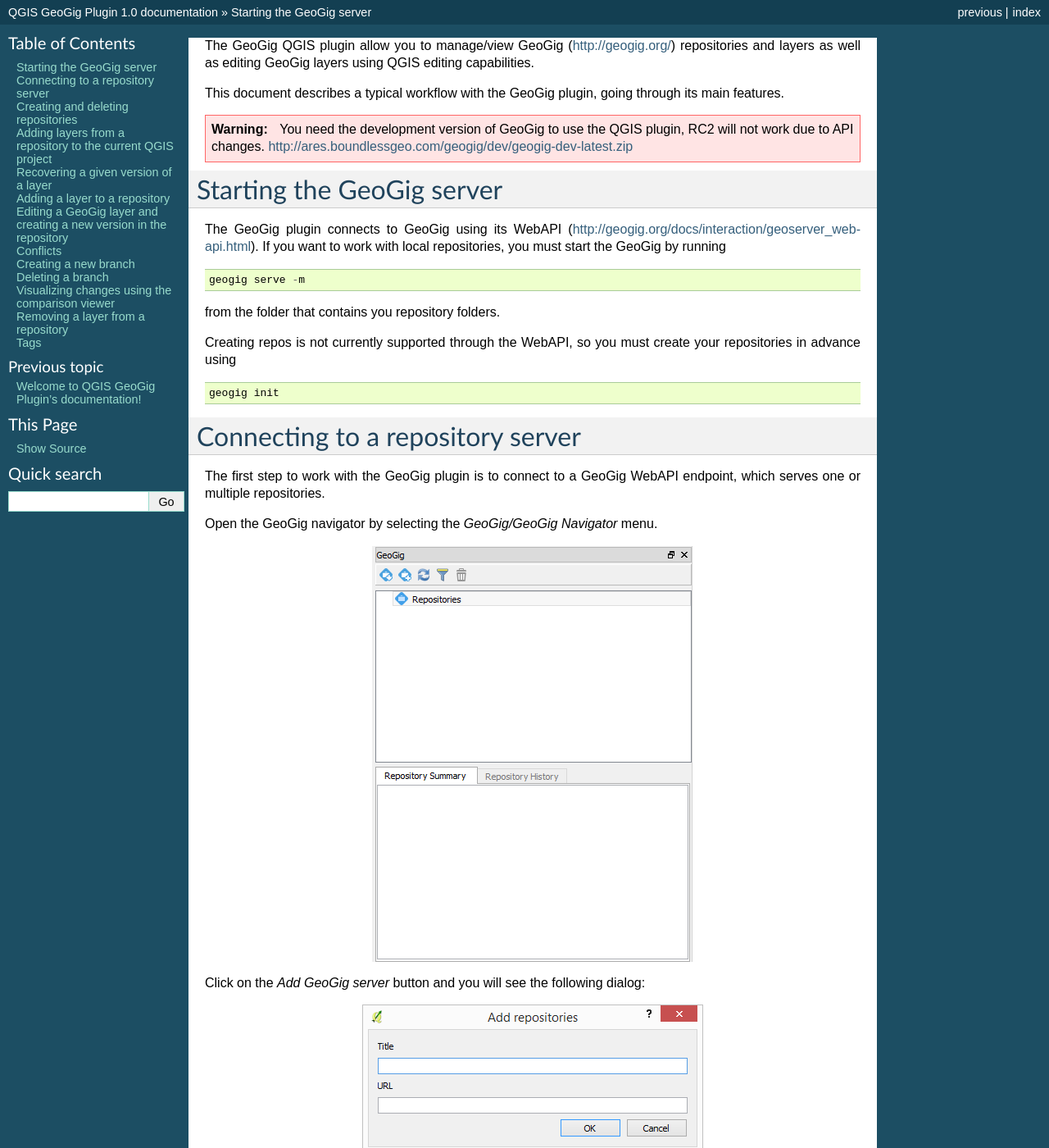
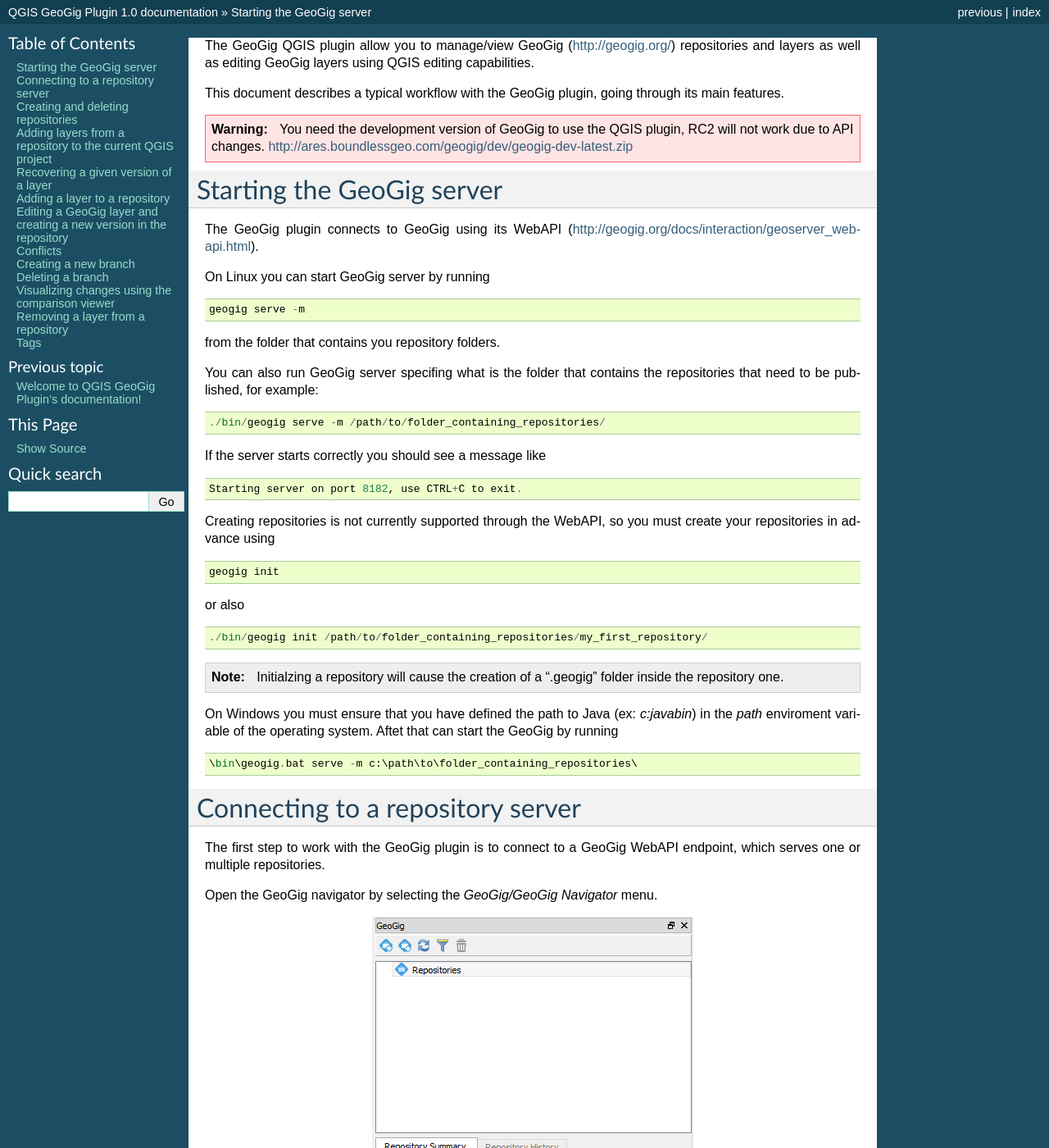
Before and after one commit to boundlessgeo/qgis-geogiglight-plugin, a Sphinx documentation site: the page built from doc/source/usage.rst, in a window 1280 px wide and 1400 px high. Shown: the whole window at 82% size. Built offline with Sphinx 7.4.7, drawn with Linux system fonts in a browser that asks for light colours; some of the changed text lies outside the part shown.

Commit message:
more additions to usage.rst

```diff
--- a/README.rst
+++ b/README.rst
@@ -3,7 +3,7 @@
 
 This is a QGIS plugin to work with GeoGig repositories using the GeoGig Web API.
 
-GeoGig is an open source tool that draws inspiration from Git, but adapts its core concepts to handle distributed versioning of geospatial data. GeoGig is maintained by Boundless (http://boundlessgeo.com/). for more information on GeoGig see http://geogig.org/
+GeoGig is an open source tool that draws inspiration from Git, but adapts its core concepts to handle distributed versioning of geospatial data. GeoGig is maintained by Boundless (http://boundlessgeo.com/). For more information about GeoGig see http://geogig.org/
 
 Installation
 *************
--- a/doc/source/usage.rst
+++ b/doc/source/usage.rst
@@ -10,7 +10,9 @@
 Starting the GeoGig server
 ***************************
 
-The GeoGig plugin connects to GeoGig using its WebAPI (http://geogig.org/docs/interaction/geoserver_web-api.html). If you want to work with local repositories, you must start the GeoGig by running
+The GeoGig plugin connects to GeoGig using its WebAPI (http://geogig.org/docs/interaction/geoserver_web-api.html).
+
+On Linux you can start GeoGig server by running
 
 ::
 
@@ -18,12 +20,43 @@
 
 from the folder that contains you repository folders.
 
-Creating repos is not currently supported through the WebAPI, so you must create your repositories in advance using
+You can also run GeoGig server specifing what is the folder that contains the repositories that need to be published, for example:
+
+::
+
+	./bin/geogig serve -m /path/to/folder_containing_repositories/
+
+
+If the server starts correctly you should see a message like
+
+::
+
+	Starting server on port 8182, use CTRL+C to exit.
+
+
+Creating repositories is not currently supported through the WebAPI, so you must create your repositories in advance using
 
 ::
 
 	geogig init
 
+or also
+
+::
+
+	./bin/geogig init /path/to/folder_containing_repositories/my_first_repository/
+
+
+.. note::
+
+	Initialzing a repository will cause the creation of a ".geogig" folder inside the repository one.
+
+
+On Windows you must ensure that you have defined the path to Java (ex: *c:\java\bin*) in the *path* enviroment variable of the operating system. Aftet that can start the GeoGig by running
+
+::
+
+	\bin\geogig.bat serve -m c:\path\to\folder_containing_repositories\
 
 
 Connecting to a repository server
```
Also changed, not shown: other parts of doc/source/usage.rst (+1 -1 lines).
